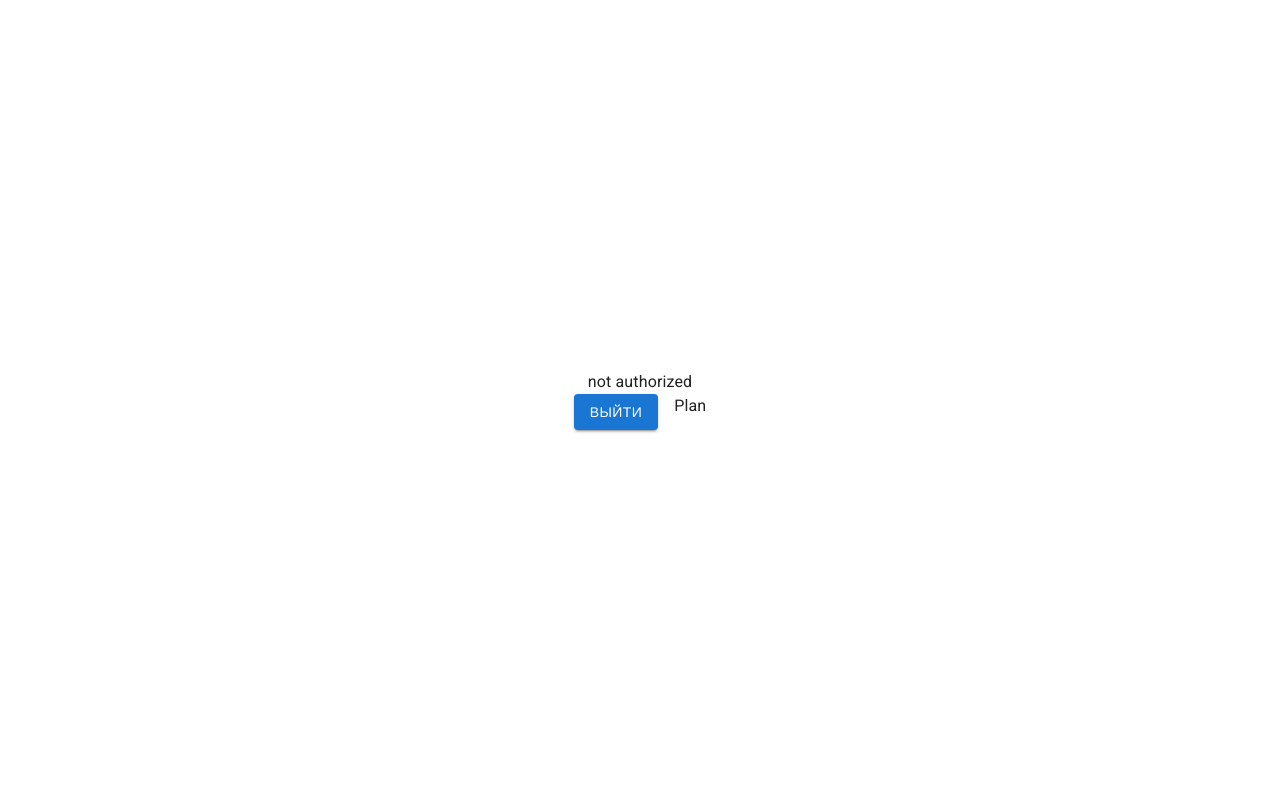
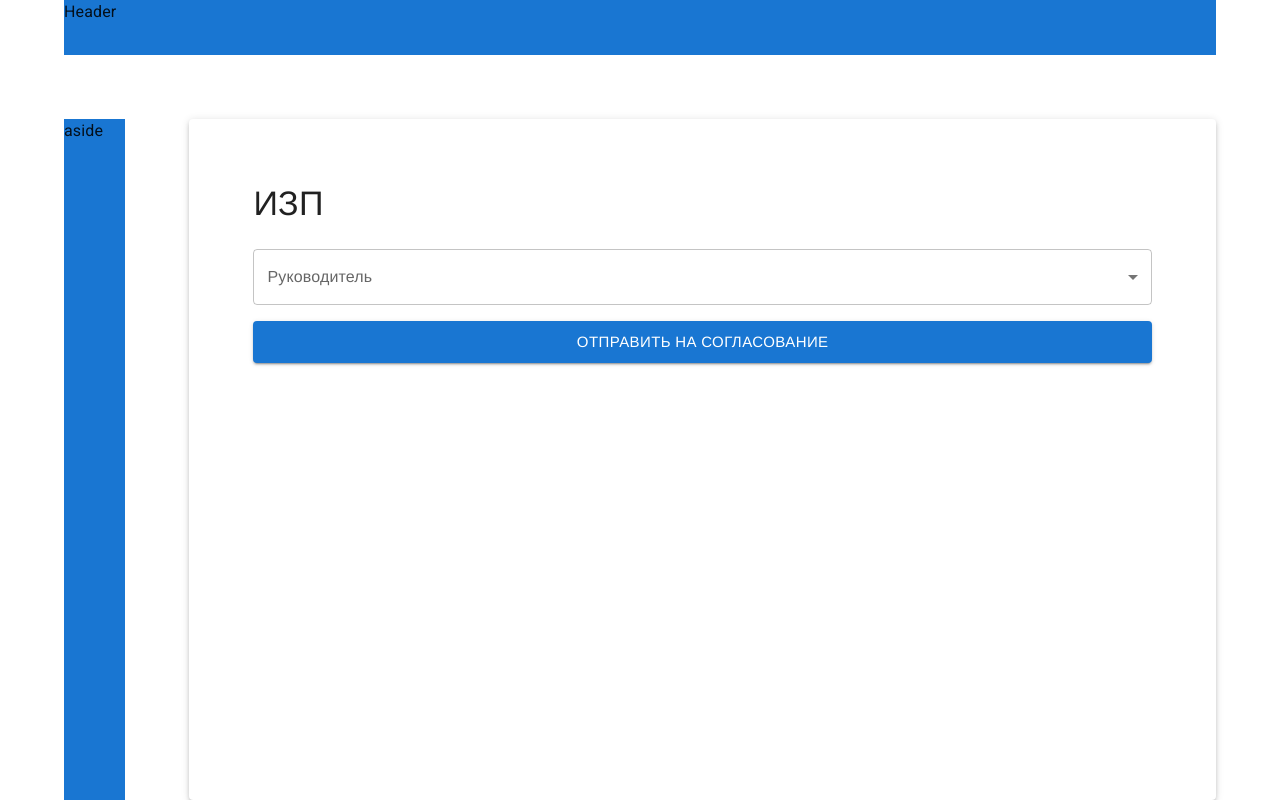
Before and after one commit to irlebedev/hack-front, a React (Create React App) app: page /plan in a window 1280 px wide. Built offline with nearby package versions, Linux system fonts and the light colour scheme; a web font is replaced by a local one.

Commit message:
feat: rebase

```diff
--- a/package.json
+++ b/package.json
@@ -7,6 +7,7 @@
     "@emotion/styled": "^11.3.0",
     "@fontsource/roboto": "^4.5.0",
     "@mui/icons-material": "^5.0.0-rc.1",
+    "@mui/lab": "^5.0.0-alpha.45",
     "@mui/material": "^5.0.0-rc.1",
     "@reduxjs/toolkit": "^1.5.1",
     "@testing-library/jest-dom": "^4.2.4",
@@ -19,6 +20,7 @@
     "@types/react-redux": "^7.1.7",
     "@types/react-router-dom": "^5.1.8",
     "axios": "^0.21.4",
+    "date-fns": "^2.23.0",
     "formik": "^2.2.9",
     "react": "^17.0.2",
     "react-dom": "^17.0.2",
--- a/src/pages/Plan.tsx
+++ b/src/pages/Plan.tsx
@@ -1,38 +1,228 @@
-import { Box, Button, Container as MuiContainer, Grid } from "@mui/material";
+import {
+  Box,
+  Button,
+  Container as MuiContainer,
+  Grid,
+  Paper,
+  TextField,
+  Typography,
+  Select,
+  MenuItem,
+  FormControl,
+  InputLabel,
+} from "@mui/material";
 import { styled } from "@mui/system";
-import React, { FC } from "react";
-import { useHistory } from "react-router-dom";
-import { AppRoutes } from "../App";
-import { getIsAuthorized, logout } from "../redux/authSlice";
-import { useAppDispatch, useAppSelector } from "../redux/hooks";
+import { Field, Formik } from "formik";
+import React from "react";
+// import { useHistory } from "react-router-dom";
+// import { AppRoutes } from "../App";
+// import { getIsAuthorized, logout } from "../redux/authSlice";
+// import { useAppDispatch, useAppSelector } from "../redux/hooks";
+import AdapterDateFns from "@mui/lab/AdapterDateFns";
+import LocalizationProvider from "@mui/lab/LocalizationProvider";
+import DatePicker from "@mui/lab/DatePicker";
+// import Select, { SelectChangeEvent } from '@mui/material/Select';
+import * as Yup from "yup";
 
 const Container = styled(MuiContainer)`
   height: 100vh;
   display: flex;
-  align-items: center;
-  justify-content: center;
   flex-direction: column;
+  gap: 64px;
 `;
 
-export const Plan: FC = () => {
-  const isAuthorized = useAppSelector(getIsAuthorized);
-  const dispatch = useAppDispatch();
-  const history = useHistory();
-  const onLogoutHandler = () => {
-    dispatch(logout());
-    history.push(AppRoutes.AUTH);
+const Content = styled(Paper)`
+  width: 100%;
+  height: 100%;
+  flex-grow: 1;
+  padding: 64px;
+`;
+
+const Header = styled(Box)`
+  width: 100%;
+  height: 64px;
+  background-color: #1976d2;
+`;
+
+const Aside = styled(Box)`
+  width: 70px;
+  height: 100%;
+  background-color: #1976d2;
+`;
+
+interface FormData {
+  dateStart: number | null;
+  dateEnd: number | null;
+  // supervisor: { id: number; name: string } | null;
+  supervisor: number | null;
+}
+
+const validationSchema = Yup.object().shape({
+  dateStart: Yup.number().required("Дата начала обязательна"),
+  dateEnd: Yup.number().required("Дата окончания обязательна"),
+});
+
+const supervizors = [
+  { id: 1, name: "Janetta Letty" },
+  { id: 2, name: "Edwyna Lizbeth" },
+];
+
+export const Plan: React.FC = () => {
+  const initialFormValues: FormData = {
+    dateStart: Date.now(),
+    dateEnd: null,
+    supervisor: null,
   };
   return (
     <Container>
-      <Box>{isAuthorized ? "authorized" : "not authorized"}</Box>
-      <Grid container spacing={2} justifyContent="center">
-        <Grid item>
-          <Button variant="contained" onClick={onLogoutHandler}>
-            Выйти
-          </Button>
-        </Grid>
-        <Grid item>Plan</Grid>
-      </Grid>
+      <Header>Header</Header>
+      <Box sx={{ display: "flex", width: "100%", height: "100%", gap: "64px" }}>
+        <Aside>aside</Aside>
+        <Content elevation={3}>
+          <Box sx={{ mb: 3 }}>
+            <Typography color="textPrimary" variant="h4">
+              ИЗП
+            </Typography>
+          </Box>
+          <Formik
+            initialValues={initialFormValues}
+            validationSchema={validationSchema}
+            onSubmit={(values) => {
+              console.log("values", values);
+            }}
+          >
+            {({
+              errors,
+              handleBlur,
+              handleChange,
+              handleSubmit,
+              isSubmitting,
+              touched,
+              values,
+              setFieldValue,
+              dirty,
+            }) => (
+              <form onSubmit={handleSubmit}>
+                {console.log(errors)}
+                <LocalizationProvider dateAdapter={AdapterDateFns}>
+                  <Box sx={{ display: "flex", gap: "24px", width: "100%" }}>
+                    <DatePicker
+                      label="Дата начала"
+                      value={values.dateStart}
+                      onChange={(value) =>
+                        setFieldValue("dateStart", value?.valueOf())
+                      }
+                      renderInput={(params) => (
+                        <TextField
+                          {...params}
+                          error={Boolean(touched.dateStart && errors.dateStart)}
+                          helperText={touched.dateStart && errors.dateStart}
+                          sx={{
+                            minHeight: "80px",
+                            flexGrow: 1,
+                          }}
+                        />
+                      )}
+                    />
+                    <DatePicker
+                      label="Дата окончания"
+                      value={values.dateEnd}
+                      onChange={(value) =>
+                        setFieldValue("dateEnd", value?.valueOf())
+                      }
+                      renderInput={(params) => (
+                        <TextField
+                          {...params}
+                          value={values.dateEnd}
+                          error={Boolean(touched.dateEnd && errors.dateEnd)}
+                          helperText={touched.dateEnd && errors.dateEnd}
+                          sx={{
+                            minHeight: "80px",
+                            flexGrow: 1,
+                          }}
+                        />
+                      )}
+                    />
+                  </Box>
+                </LocalizationProvider>
+                {/* <FormControl fullWidth>
+                  <InputLabel id="supervizor">Руководитель</InputLabel>
+                  <Select
+                    label="Руководитель"
+                    labelId="supervizor"
+                    id="supervizor"
+                    // name="supervizor"
+                    value={values.supervisor?.name || "Руководитель не выбран"}
+                    // inputProps={{
+                    //   id: String(values.supervisor?.id),
+                    //   name: values.supervisor?.name,
+                    // }}
+                    onChange={
+                      // (e) =>
+                      // setFieldValue("supervisor", {
+                      //   id: e.target.value,
+                      //   name: e.target.name,
+                      // })
+                      handleChange
+                    }
+                    fullWidth
+                  >
+                    {supervizors.map((supervizor) => (
+                      <MenuItem key={supervizor.id} value={supervizor.id}>
+                        {supervizor.name}
+                      </MenuItem>
+                    ))}
+                  </Select>
+                </FormControl> */}
+
+                <FormControl fullWidth>
+                  <InputLabel id="supervizor">Руководитель</InputLabel>
+                  <Field
+                    name="supervizor"
+                    component={({ children, form, field }: any) => {
+                      const { name, value } = field;
+                      const { setFieldValue } = form;
+                      return (
+                        <Select
+                          label="Руководитель"
+                          name={name}
+                          value={value}
+                          onChange={(e) => {
+                            setFieldValue(name, e.target.value);
+                          }}
+                        >
+                          {children}
+                        </Select>
+                      );
+                    }}
+                  >
+                    {supervizors.map((supervizor) => (
+                      <MenuItem key={supervizor.id} value={supervizor.id}>
+                        {supervizor.name}
+                      </MenuItem>
+                    ))}
+                  </Field>
+                </FormControl>
+
+                <Box sx={{ py: 2 }}>
+                  <Button
+                    color="primary"
+                    // disabled={
+                    //   isSubmitting || !!Object.keys(errors).length || !dirty
+                    // }
+                    fullWidth
+                    size="large"
+                    type="submit"
+                    variant="contained"
+                  >
+                    Отправить на согласование
+                  </Button>
+                </Box>
+              </form>
+            )}
+          </Formik>
+        </Content>
+      </Box>
     </Container>
   );
 };
```
Also changed, not shown: 1 other file (tests, documents, lock files or other folders).
